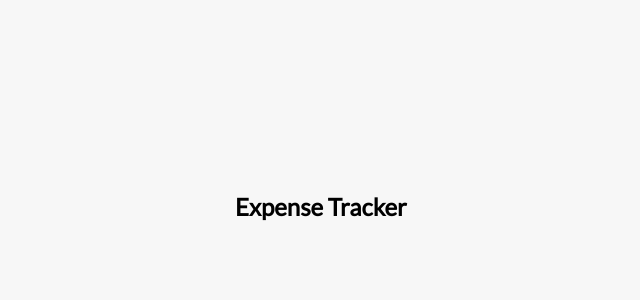
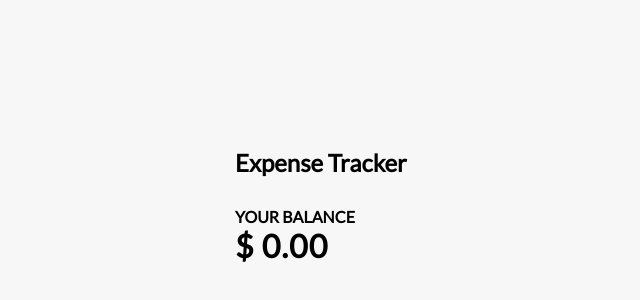
Before and after one commit to julia-grigorenko/expenseTrackerApp, a React (Create React App) app: page / in a window 1280 px wide. Shown: the part 188-488 px from the top of the page, without its empty margins (230-870 px from the left). Built offline with nearby package versions, Linux system fonts and the light colour scheme.

Commit message:
add Balance.js component with formatter function in helpers.js and context in GlobalState.js

```diff
--- a/src/App.js
+++ b/src/App.js
@@ -1,6 +1,6 @@
-
 import React from 'react';
 import { Header } from './components/Header';
+import { Balance } from './components/Balance';
 
 import './App.css';
 
@@ -9,6 +9,7 @@ function App() {
     <>
       <Header />
       <div className="container">
+        <Balance />
       </div>
     </>
   );
--- /dev/null
+++ b/src/components/Balance.js
@@ -0,0 +1,20 @@
+import React, { useContext } from 'react';
+import moneyFormatter from '../helpers.js';
+import { GlobalContext } from '../context/GlobalState';
+
+
+
+export const Balance = () => {
+  const { transactions } = useContext(GlobalContext);
+  console.log(transactions);
+  const amounts = transactions.map(transaction => transaction.amount);
+
+  const total = amounts.reduce((acc, item) => (acc += item), 0);
+
+  return (
+    <>
+      <h4>Your Balance</h4>
+    <h1>{moneyFormatter(total)}</h1>
+    </>
+  )
+}
--- /dev/null
+++ b/src/context/GlobalState.js
@@ -0,0 +1,19 @@
+import React, { createContext } from 'react';
+
+
+// Initial state
+const initialState = {
+  transactions: []
+}
+
+// Create context
+export const GlobalContext = createContext(initialState);
+
+// Provider component
+export const GlobalProvider = ({ children }) => {
+
+  return (<GlobalContext.Provider value={{transactions: GlobalContext.transactions}}>
+            {children}
+          </GlobalContext.Provider>
+    );
+}
--- /dev/null
+++ b/src/helpers.js
@@ -0,0 +1,17 @@
+//Money formatter function
+function moneyFormatter(num) {
+    let p = num.toFixed(2).split('.');
+    return (
+      '$ ' +
+      p[0]
+        .split('')
+        .reverse()
+        .reduce(function (acc, num, i, orig) {
+          return num === '-' ? acc : num + (i && !(i % 3) ? ',' : '') + acc;
+        }, '') +
+      '.' +
+      p[1]
+    );
+  }
+
+  export default moneyFormatter;
```
